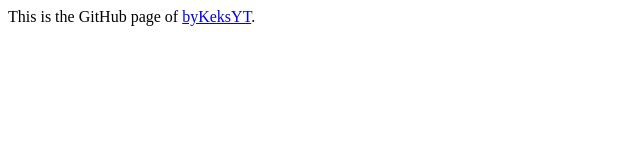
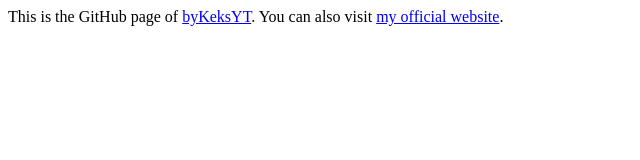
Before and after one commit to byKeksYT/byKeksYT.github.io, a plain HTML site: page index.html in a window 1280 px wide. Shown: the whole page, without its empty margins (0-640 px from the left). Drawn offline with Linux system fonts and the light colour scheme.

Commit message:
Update index.html

```diff
--- a/index.html
+++ b/index.html
@@ -4,5 +4,6 @@
   </head>
   <body>
 This is the GitHub page of <a href="https://github.com/byKeksYT">byKeksYT</a>.
+    You can also visit <a href="https://verstandlxs.de">my official website</a>.
   </body>
 </html>
```
